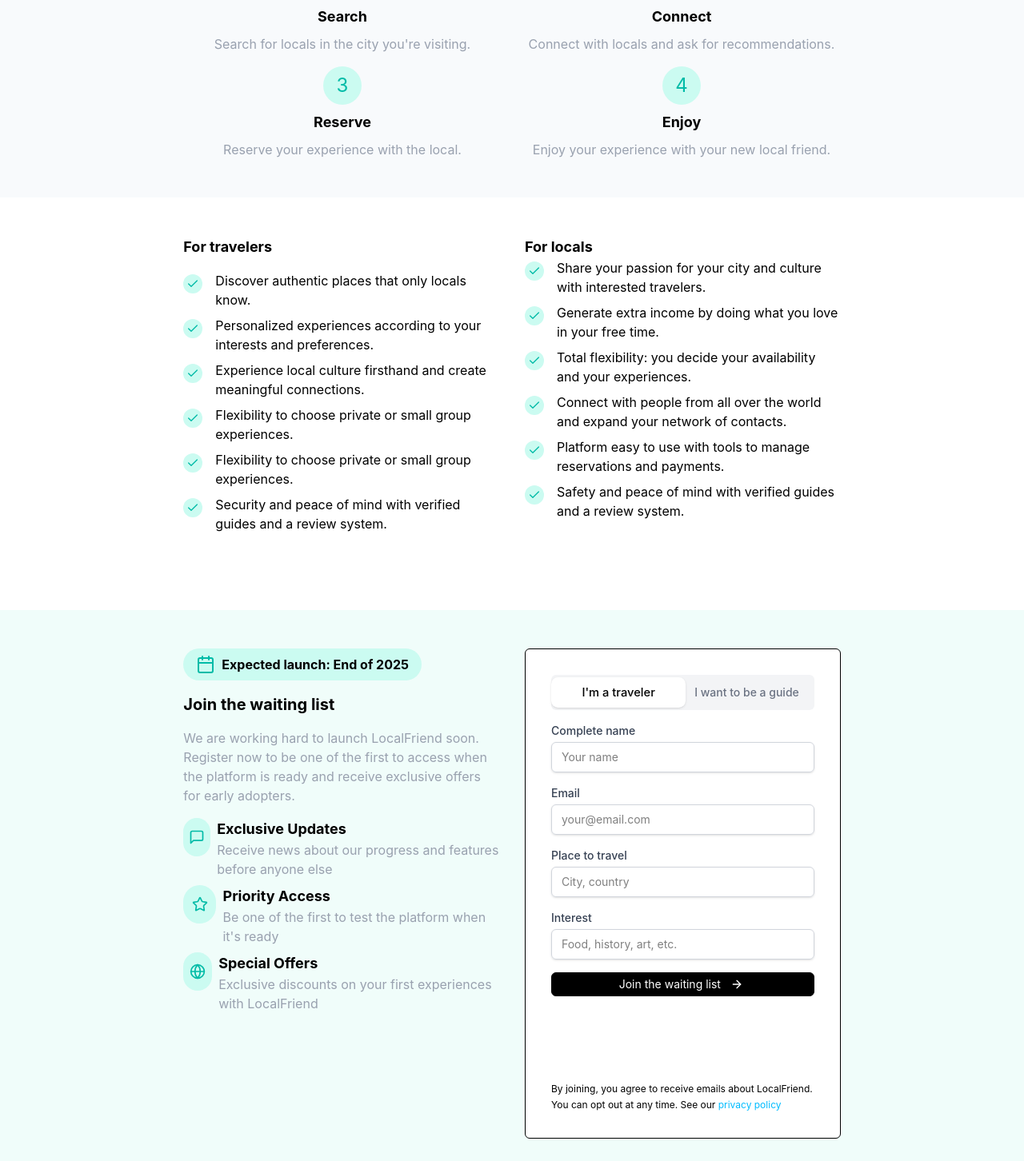
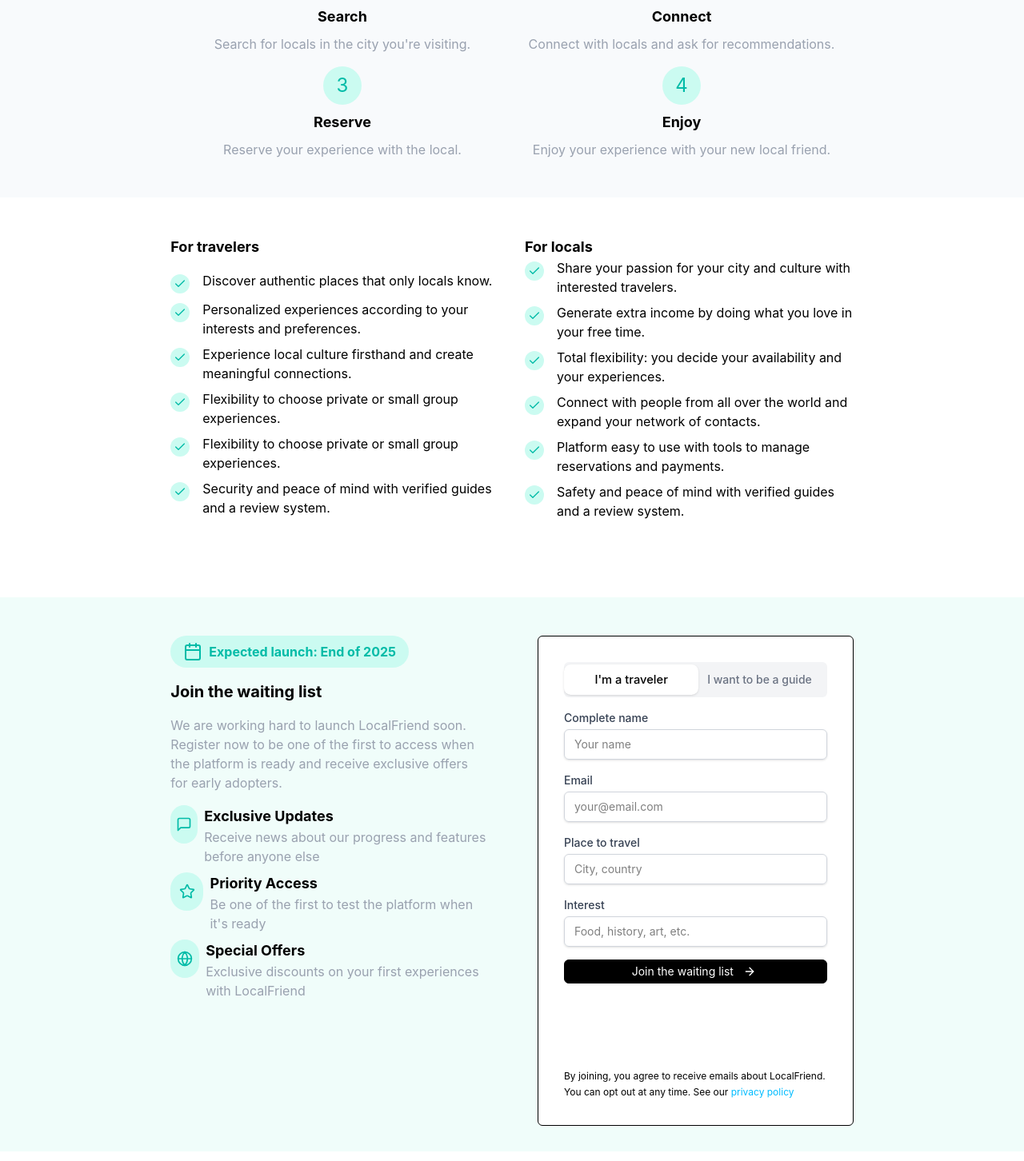
Before and after one commit to LEstebanR/local-friend, a React (Vite) app: page / in a window 1280 px wide. Shown: the part 1345-2797 px from the top of the page at 80% size. Built offline with nearby package versions, Linux system fonts and the light colour scheme; no server answers.

Commit message:
improve design

```diff
--- a/src/components/forms/wait-list-form.tsx
+++ b/src/components/forms/wait-list-form.tsx
@@ -9,7 +9,7 @@
 import { supabase } from '@lib/supabase'
 import { toast } from 'sonner'
 import { useTranslation } from 'react-i18next'
-
+import clsx from 'clsx'
 // Función de validación de email
 const isValidEmail = (email: string): boolean => {
   return /^[^\s@]+@[^\s@]+\.[^\s@]+$/.test(email)
@@ -231,10 +231,15 @@
   },
 ]
 
-export function WaitListForm() {
+export function WaitListForm({ className }: { className?: string }) {
   const { t } = useTranslation()
   return (
-    <div className="flex w-full flex-col items-center justify-between gap-2 rounded-md border border-black bg-white p-8">
+    <div
+      className={clsx(
+        'flex w-full max-w-md flex-col items-center justify-between gap-2 rounded-md border border-black bg-white p-8',
+        className
+      )}
+    >
       <div className="min-h-[500px] w-full">
         <TabsGroup options={TABS_OPTIONS} />
       </div>
--- a/src/components/home/about-card.tsx
+++ b/src/components/home/about-card.tsx
@@ -9,7 +9,7 @@
 
 export function AboutCard({ title, icon, description }: AboutCardType) {
   return (
-    <div className="border-muted flex flex-col gap-4 rounded-md border p-4 text-left">
+    <div className="border-muted shadow-primary/40 hover:shadow-primary/80 flex flex-col gap-4 rounded-md border p-4 text-left shadow-lg">
       <div className="bg-primary-bg flex h-12 w-12 items-center justify-center rounded-full p-1">
         {icon}
       </div>
--- a/src/components/home/about.tsx
+++ b/src/components/home/about.tsx
@@ -26,7 +26,7 @@
 export function About() {
   const { t } = useTranslation()
   return (
-    <div className="flex flex-col items-center gap-12 py-12 text-center md:w-4/6">
+    <div className="flex flex-col items-center gap-12 py-12 text-center md:w-4/6 md:px-0">
       <H2>{t('home.what-is-local-friend')}</H2>
       <Body className="px-8 text-center" color="muted">
         {t('home.localfriend-is')}
--- a/src/components/home/for-who.tsx
+++ b/src/components/home/for-who.tsx
@@ -23,7 +23,7 @@
 export function ForWho() {
   const { t } = useTranslation()
   return (
-    <div className="my-8 grid w-full grid-cols-1 gap-8 px-4 md:mt-12 md:w-4/6 md:grid-cols-2">
+    <div className="my-8 grid w-full grid-cols-1 gap-8 px-4 md:mt-12 md:w-4/6 md:grid-cols-2 md:px-0">
       <div className="flex w-full flex-col gap-4">
         <H3>{t('home.for-travelers')}</H3>
         <div className="flex flex-col gap-2">
--- a/src/components/home/hero.tsx
+++ b/src/components/home/hero.tsx
@@ -10,7 +10,7 @@
   const { t } = useTranslation()
   return (
     <div
-      className="flex w-full flex-col items-center justify-between gap-4 overflow-hidden bg-cover bg-center px-2 py-4 md:min-h-[450px] md:gap-12 md:py-8"
+      className="flex w-full flex-col items-center justify-between gap-4 overflow-hidden bg-cover bg-center px-2 py-4 md:min-h-[450px] md:gap-12 md:px-0 md:py-8"
       style={{
         backgroundImage: `linear-gradient(to right, rgba(13, 148, 136, 0.8), rgba(30, 64, 175, 0.7)), url(${imageUrl})`,
         backgroundSize: 'cover',
--- a/src/components/home/join-list.tsx
+++ b/src/components/home/join-list.tsx
@@ -53,12 +53,12 @@
       className="flex w-full flex-col items-center gap-8 py-16"
     >
       <div className="bg-primary-bg-light flex w-full justify-center">
-        <div className="my-8 grid w-full grid-cols-1 gap-8 px-4 md:mt-12 md:w-4/6 md:grid-cols-2">
-          <div className="flex flex-col gap-4">
+        <div className="my-8 grid w-full grid-cols-1 gap-8 px-4 md:mt-12 md:w-4/6 md:grid-cols-2 md:gap-16 md:px-0">
+          <div className="flex flex-col gap-4 md:justify-self-start">
             <Chip color="primary-bg" className="text-primary">
               <div className="items center flex gap-2 font-bold">
                 <Calendar className="text-primary" />
-                <Body>{t('home.launch-date')}</Body>
+                <Body color="primary">{t('home.launch-date')}</Body>
               </div>
             </Chip>
             <H2>{t('home.join-list')}</H2>
@@ -73,7 +73,7 @@
               ))}
             </div>
           </div>
-          <WaitListForm />
+          <WaitListForm className="md:justify-self-end" />
         </div>
       </div>
     </section>
--- a/src/components/ui/header.tsx
+++ b/src/components/ui/header.tsx
@@ -21,7 +21,7 @@
   const { t } = useTranslation()
   return (
     <header className="fixed top-0 right-0 left-0 z-10 flex h-18 items-center justify-center border-b-2 border-gray-100 bg-white backdrop-blur-sm">
-      <div className="flex w-full items-center justify-between px-4 xl:w-5/6 xl:px-0">
+      <div className="flex w-full items-center justify-between px-4 md:w-4/6 xl:px-0">
         <Logo />
         <div className="hidden items-center gap-4 md:flex">
           {HEADER_LINKS.map((link: HeaderLink) => (
```
